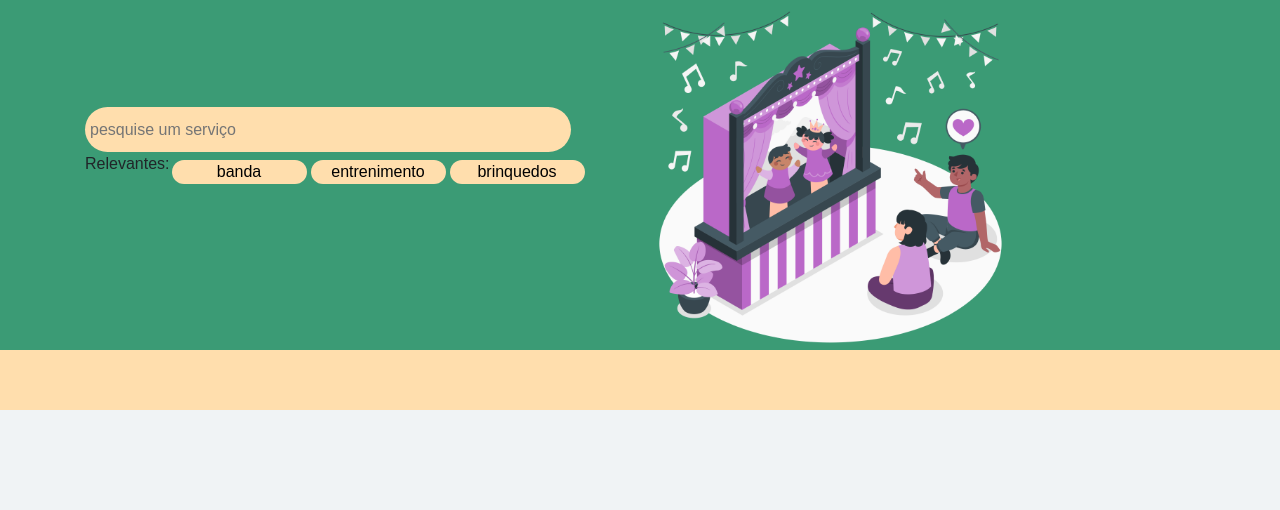
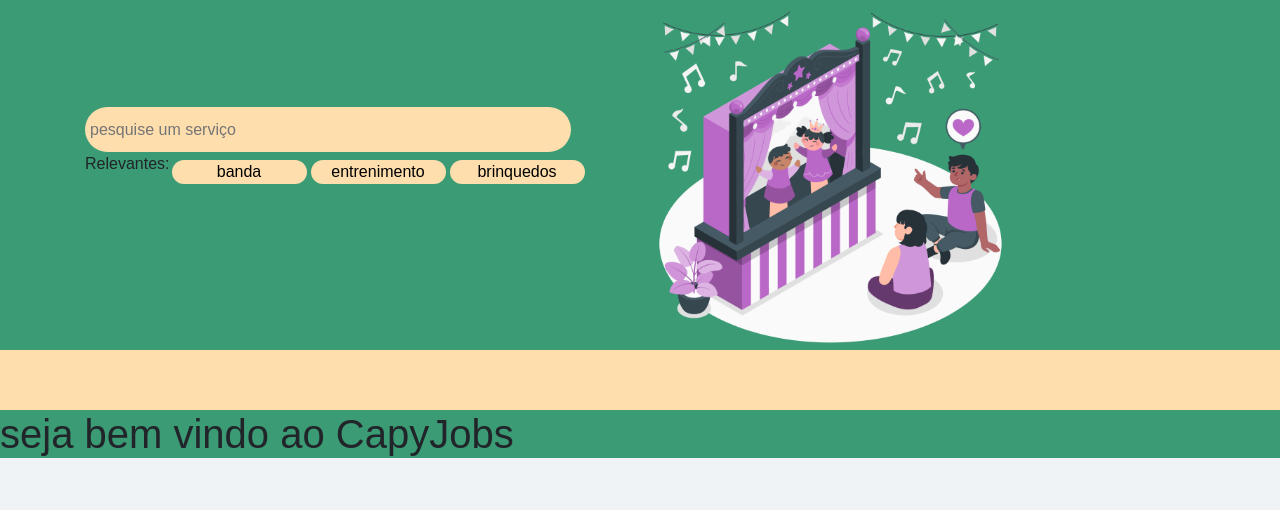
Before and after one commit to Gab0502/CapyJobs, a PHP site: page / in a window 1280 px wide. Shown: the part 87-597 px from the top of the page. Run offline with PHP 8.4, Linux system fonts and the light colour scheme.

Commit message:
index v2.5

```diff
--- a/index.html
+++ b/index.html
@@ -60,6 +60,14 @@
         </section>
         <div class="faixa bg-bege"></div>
 
+        <section class="bg-verdeMedio">
+          <div>
+            <H1>
+              seja bem vindo ao CapyJobs
+            </H1>
+          </div>
+        </section>
+
     </main>
 
     <footer>
--- a/style.css
+++ b/style.css
@@ -10,14 +10,12 @@
 .bg-verdeEscuro{
     background-color: var(--verdeEscuro);
 }
-
 .bg-verdeMedio{
     background-color: var(--verdeMedio);
 }
 .bg-veredeClaro{
     background-color: var(--verdeClaro);
 }
-
 .bg-bege{
     background-color: var(--bege);
 }
@@ -34,7 +32,6 @@
     margin: 0;
     box-sizing: border-box;
 }
-
 body{
     background-color: var(--bgBranco)!important;
 }
@@ -46,8 +43,6 @@ header{
     display: block;
     padding: 15px;
 }
-
-
 .form-pesquisa-input{
     margin-top: 20%;
 
```
